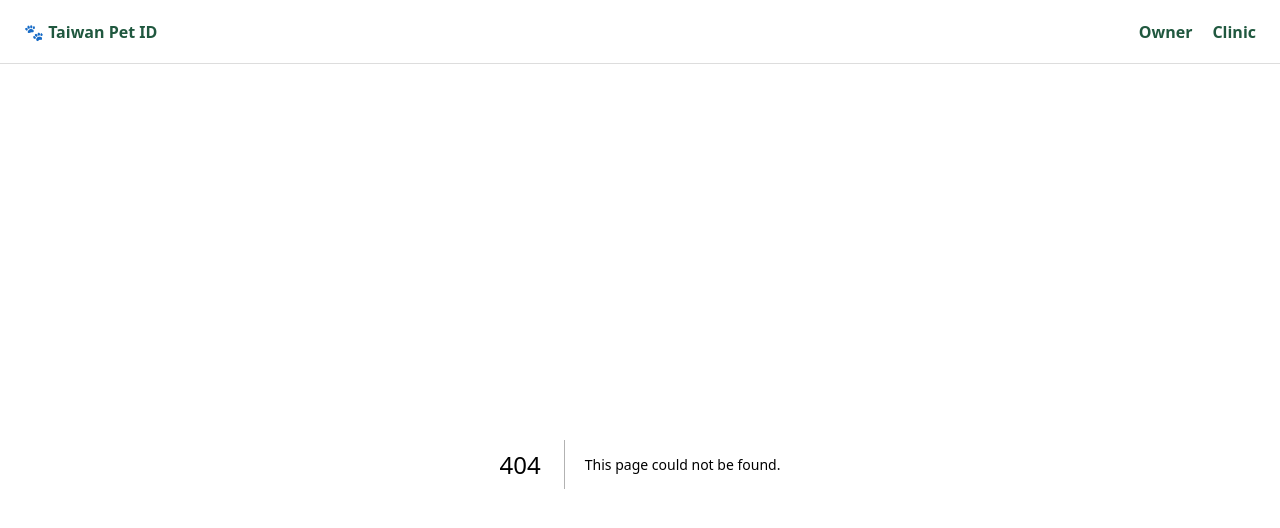
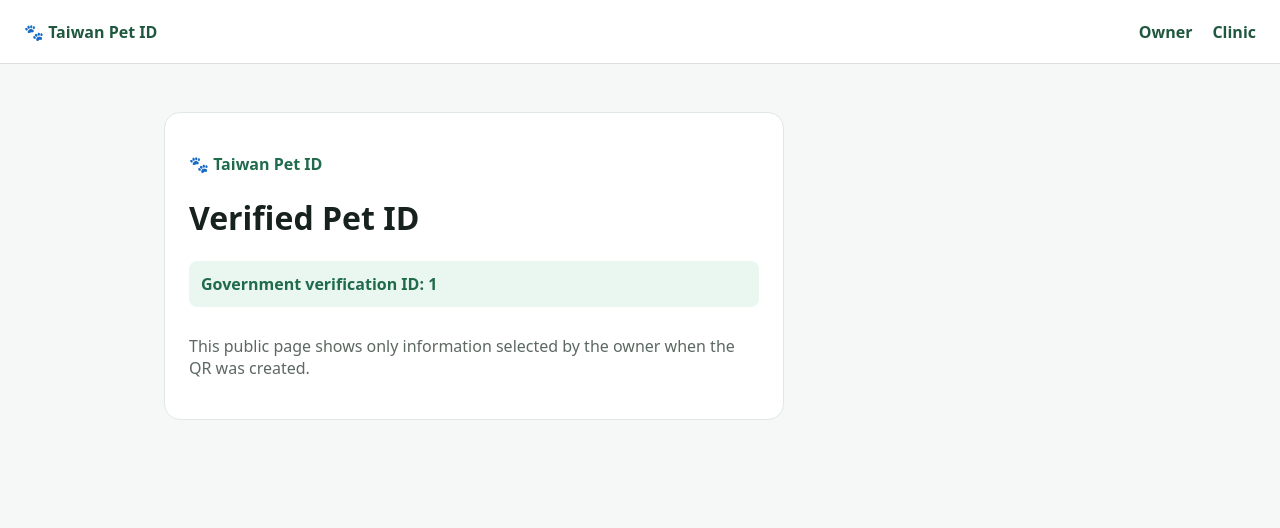
Before and after one commit to ggyydetw-droid/taiwan-pet-id, a Next.js app: page /pet/1 in a window 1280 px wide. Before the commit this address had no page. Shown: the top 528 px of the page. Built offline with nearby package versions, Linux system fonts and the light colour scheme.

Commit message:
feat: add public pet ID page

```diff
--- /dev/null
+++ b/app/pet/[petId]/page.tsx
@@ -0,0 +1,51 @@
+"use client";
+
+import { useEffect, useState } from "react";
+import { useParams } from "next/navigation";
+
+type PublicPet = {
+  id: string;
+  name?: string;
+  city?: string;
+  contact?: string;
+};
+
+export default function PublicPetPage() {
+  const params = useParams<{ petId: string }>();
+  const [pet, setPet] = useState<PublicPet | null>(null);
+
+  useEffect(() => {
+    const hash = window.location.hash.replace(/^#/, "");
+    const values = new URLSearchParams(hash);
+    setPet({
+      id: values.get("id") || params.petId,
+      name: values.get("name") || undefined,
+      city: values.get("city") || undefined,
+      contact: values.get("contact") || undefined,
+    });
+  }, [params.petId]);
+
+  if (!pet) {
+    return <main className="page"><div className="card"><p>Loading pet ID…</p></div></main>;
+  }
+
+  return (
+    <main className="page">
+      <div className="card">
+        <p style={{ color: "#1f6b4b", fontWeight: 800 }}>🐾 Taiwan Pet ID</p>
+        <h1>{pet.name ? pet.name : "Verified Pet ID"}</h1>
+        <div className="status">Government verification ID: {pet.id}</div>
+
+        <div style={{ marginTop: 24 }}>
+          {pet.name && <p><strong>Pet name:</strong> {pet.name}</p>}
+          {pet.city && <p><strong>City:</strong> {pet.city}</p>}
+          {pet.contact && <p><strong>Owner contact:</strong> {pet.contact}</p>}
+        </div>
+
+        <p style={{ marginTop: 28, color: "#5c6862" }}>
+          This public page shows only information selected by the owner when the QR was created.
+        </p>
+      </div>
+    </main>
+  );
+}
```
